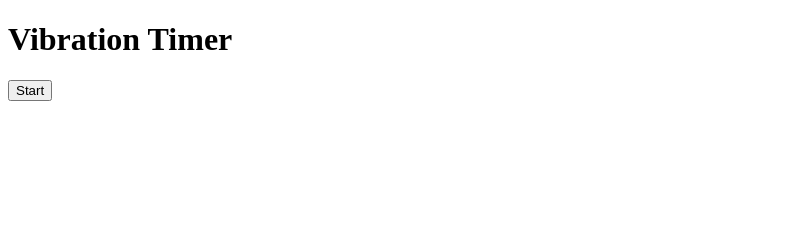
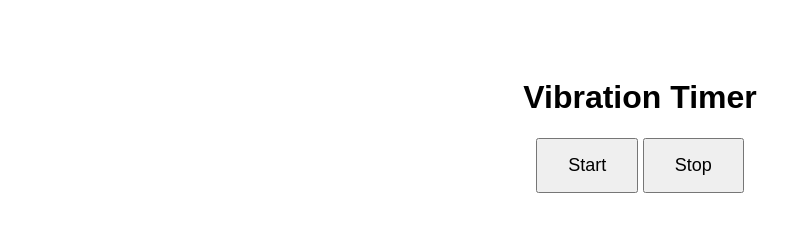
Before and after one commit to kumaragurumkce/vibrate, a plain HTML site: page index.html in a window 1280 px wide. Both pictures are taken after a click on the button "Start". Shown: the whole page, without its empty margins (0-812 px from the left). Drawn offline with Linux system fonts and the light colour scheme.

Commit message:
Update index.html

```diff
--- a/index.html
+++ b/index.html
@@ -1,29 +1,47 @@
 <!DOCTYPE html>
 <html>
 <head>
+  <meta charset="UTF-8">
   <meta name="viewport" content="width=device-width, initial-scale=1">
   <title>3 Minute Vibration Timer</title>
+  <style>
+    body {
+      font-family: Arial, sans-serif;
+      text-align: center;
+      padding-top: 50px;
+    }
+    button {
+      padding: 15px 30px;
+      font-size: 18px;
+    }
+  </style>
 </head>
 <body>
   <h1>Vibration Timer</h1>
   <button onclick="startTimer()">Start</button>
+  <button onclick="stopTimer()">Stop</button>
 
   <script>
     let intervalId;
 
     function startTimer() {
-      if (intervalId) return; // prevent multiple intervals
+      if (intervalId) return;
 
       alert("Timer started. Your phone will vibrate every 3 minutes.");
 
       intervalId = setInterval(() => {
-        // Check if vibration is supported
         if ("vibrate" in navigator) {
-          navigator.vibrate([500]); // vibrate for 500ms
+          navigator.vibrate([500]);
         } else {
           alert("Vibration not supported on this device.");
         }
-      }, 1800); // 3 minutes = 180,000 ms
+      }, 3000); // 3 minutes
+    }
+
+    function stopTimer() {
+      clearInterval(intervalId);
+      intervalId = null;
+      alert("Timer stopped.");
     }
   </script>
 </body>
```
